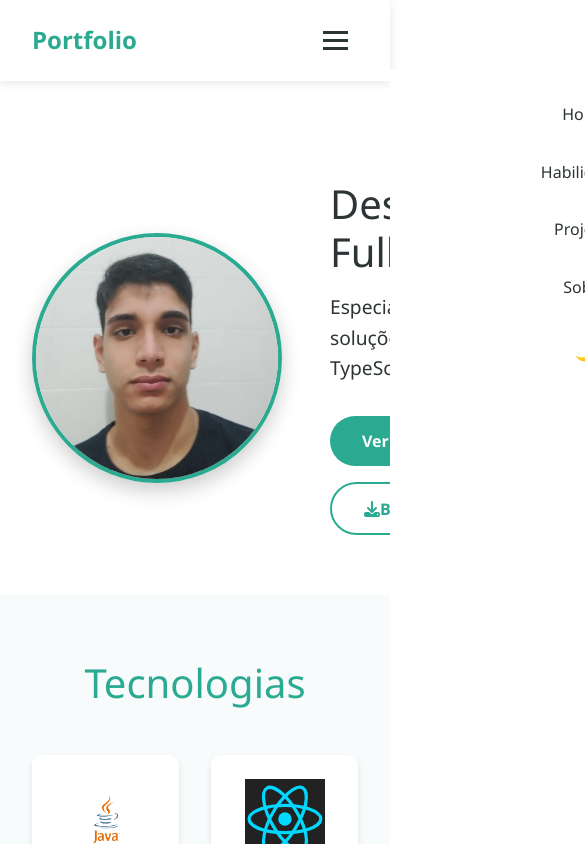
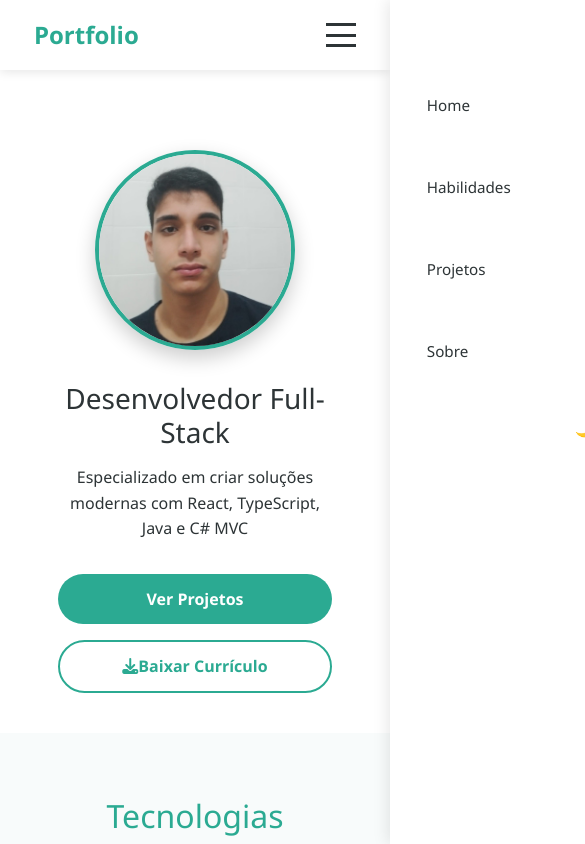
Before and after one commit to Nicola3423/meu-portifolio, a React (Create React App) app: page / in a window 390 px wide. Shown: the top 844 px of the page, 585 px wide, since content can reach past the window. Built offline with nearby package versions, Linux system fonts and the light colour scheme.

Commit message:
mudanças para responsividade

```diff
--- a/public/index.html
+++ b/public/index.html
@@ -3,7 +3,7 @@
   <head>
     <meta charset="utf-8" />
     <link rel="icon" href="%PUBLIC_URL%/favicon.ico" />
-    <meta name="viewport" content="width=device-width, initial-scale=1" />
+    <meta name="viewport" content="width=device-width, initial-scale=1.0" />
     <meta name="theme-color" content="#000000" />
     <meta
       name="description"
--- a/src/App.tsx
+++ b/src/App.tsx
@@ -1,6 +1,5 @@
 import React, { useState, useEffect } from 'react';
 import { Link } from 'react-scroll';
-import { useForm } from '@formspree/react';
 import AOS from 'aos';
 import 'aos/dist/aos.css';
 import { Helmet } from 'react-helmet-async';
@@ -103,11 +102,21 @@ const App: React.FC = () => {
           </button>
         </div>
 
-          <button className={`hamburger ${isMenuOpen ? 'active' : ''}`} onClick={toggleMenu}>
+        <button
+          className={`hamburger ${isMenuOpen ? 'active' : ''}`}
+          onClick={toggleMenu}
+          aria-label="Menu mobile"
+        >
           <span></span>
           <span></span>
           <span></span>
         </button>
+
+        {/* Adicione o overlay */}
+        <div
+          className={`nav-overlay ${isMenuOpen ? 'active' : ''}`}
+          onClick={closeMenu}
+        />
       </div>
     </nav>
 
--- a/src/styles.css
+++ b/src/styles.css
@@ -108,57 +108,38 @@ html {
 }
 
 .hamburger {
-  display: none;
-  background: none;
+  display: none; /* Escondido por padrão */
+  flex-direction: column;
+  justify-content: space-between;
+  width: 30px;
+  height: 24px;
+  background: transparent;
   border: none;
   cursor: pointer;
-  padding: 10px;
+  padding: 0;
   z-index: 1001;
 }
 
 .hamburger span {
   display: block;
-  width: 25px;
+  width: 100%;
   height: 3px;
   background: var(--text-color);
-  margin: 5px 0;
   transition: var(--transition);
+  transform-origin: center;
+}
+.hamburger.active span:nth-child(1) {
+  transform: rotate(45deg) translate(6px, 6px);
 }
 
-/* Menu Mobile */
-@media (max-width: 768px) {
-  .hamburger {
-    display: block;
-  }
+.hamburger.active span:nth-child(2) {
+  opacity: 0;
+}
 
-  .nav-links {
-    position: fixed;
-    top: 70px;
-    right: -100%;
-    width: 100%;
-    height: calc(100vh - 70px);
-    background: var(--background-color);
-    flex-direction: column;
-    padding: 2rem;
-    transition: right 0.3s ease;
-  }
+.hamburger.active span:nth-child(3) {
+  transform: rotate(-45deg) translate(6px, -6px);
+}
 
-  .nav-links.active {
-    right: 0;
-  }
-
-  .hamburger.active span:nth-child(1) {
-    transform: rotate(45deg) translate(5px, 5px);
-  }
-
-  .hamburger.active span:nth-child(2) {
-    opacity: 0;
-  }
-
-  .hamburger.active span:nth-child(3) {
-    transform: rotate(-45deg) translate(7px, -6px);
-  }
-}
 
 /* Seção Hero */
 .hero-section {
@@ -595,23 +576,227 @@ html {
   color: var(--light-color);
 }
 
-/* Responsividade */
-@media (max-width: 768px) {
-  .footer-content {
-    grid-template-columns: 1fr;
+/* ============= RESPONSIVIDADE ============= */
+@media (max-width: 1200px) {
+  .nav-content,
+  .hero-content,
+  .skills-grid,
+  .projects-grid,
+  .about-content,
+  .footer-container {
+    max-width: 90%;
+    padding: 0 1.5rem;
+  }
+}
+
+@media (max-width: 992px) {
+  /* Hero Section */
+  .hero-content {
+    flex-direction: column;
     text-align: center;
+    gap: 2rem;
   }
 
-  .footer-section h4::after {
-    left: 50%;
-    transform: translateX(-50%);
+  /* About Section */
+  .about-content {
+    grid-template-columns: 1fr;
+    gap: 2rem;
   }
 
-  .social-links {
+  .about-text-container {
+    padding-left: 0;
+  }
+}
+
+@media (max-width: 768px) {
+  /* Geral */
+  .section-title {
+    font-size: 2rem;
+  }
+
+  /* Skills Grid */
+  .skills-grid {
+    grid-template-columns: repeat(auto-fit, minmax(120px, 1fr));
+    gap: 1.5rem;
+  }
+
+  /* Projects Grid */
+  .projects-grid {
+    grid-template-columns: repeat(auto-fit, minmax(250px, 1fr));
+  }
+
+  .project-image-container {
+    height: 200px;
+  }
+
+  /* Footer */
+  .main-footer {
+    padding: 3rem 1.5rem;
+  }
+  .main-nav {
+    padding: 1rem;
+  }
+
+  .nav-content {
+    padding: 0;
+  }
+
+  .nav-links {
+    position: fixed;
+    top: 0;
+    right: -100%;
+    width: 80%;
+    max-width: 300px;
+    height: 100vh;
+    background: var(--background-color);
+    flex-direction: column;
+    padding: 6rem 2rem 2rem;
+    transition: right 0.3s ease-in-out;
+    box-shadow: -2px 0 15px rgba(0,0,0,0.1);
+    z-index: 999;
+  }
+
+  .nav-links.active {
+    right: 0;
+  }
+
+  .nav-links a {
+    width: 100%;
+    padding: 1rem;
+    border-radius: 8px;
+    transition: all 0.3s ease;
+  }
+
+  .nav-links a:hover {
+    background: rgba(43, 170, 146, 0.1);
+    transform: translateX(5px);
+  }
+
+  .hamburger {
+    display: flex;
+    flex-direction: column;
+    justify-content: space-between;
+    height: 24px;
+  }
+
+  .hamburger.active span:nth-child(1) {
+    transform: rotate(45deg) translate(6px, 6px);
+  }
+
+  .hamburger.active span:nth-child(2) {
+    opacity: 0;
+  }
+
+  .hamburger.active span:nth-child(3) {
+    transform: rotate(-45deg) translate(6px, -6px);
+  }
+
+  /* Overlay para clique externo */
+  .nav-overlay {
+    position: fixed;
+    top: 0;
+    left: 0;
+    width: 100%;
+    height: 100%;
+    background: rgba(0,0,0,0.5);
+    z-index: 998;
+    display: none;
+  }
+
+  .nav-overlay.active {
+    display: block;
+  }
+  .dark-mode .hamburger span {
+    background: var(--text-color);
+  }
+}
+
+@media (max-width: 576px) {
+  /* Hero Section */
+  .hero-section {
+    padding: 100px 1rem 40px;
+    margin-top: 50px;
+  }
+
+  .profile-image {
+    width: 200px;
+    height: 200px;
+  }
+
+  .hero-text h1 {
+    font-size: 2rem;
+  }
+
+  /* Botões */
+  .btn {
+    width: 100%;
     justify-content: center;
   }
 
-  .footer-section {
-    margin-bottom: 2.5rem;
+  /* Skills */
+  .skill-card {
+    padding: 1rem;
+  }
+
+  .skill-image {
+    width: 60px;
+    height: 60px;
+  }
+
+  /* About Cards */
+  .about-cards {
+    grid-template-columns: 1fr;
   }
 }
+
+@media (max-width: 480px) {
+  /* Navegação */
+  .main-nav {
+    padding: 1rem;
+  }
+
+  .nav-links {
+    width: 100%;
+    max-width: none;
+    padding: 5rem 1.5rem 2rem;
+  }
+
+  /* Textos */
+  .hero-text h1 {
+    font-size: 1.75rem;
+  }
+
+  .hero-text p {
+    font-size: 1rem;
+  }
+
+  /* Tech Tags */
+  .tech-tag {
+    font-size: 0.8rem;
+    padding: 0.25rem 0.75rem;
+  }
+
+  /* Footer */
+  .footer-content {
+    grid-template-columns: 1fr;
+  }
+  .nav-links a {
+    font-size: 0.95rem;
+    padding: 0.8rem;
+  }
+}
+
+@media (max-width: 360px) {
+  .hero-text h1 {
+    font-size: 1.5rem;
+  }
+
+  .section-title {
+    font-size: 1.75rem;
+  }
+}
+
+/* Tipografia Fluida */
+h1 { font-size: clamp(1.5rem, 5vw, 2.5rem); }
+h2 { font-size: clamp(1.3rem, 4vw, 2.2rem); }
+p { font-size: clamp(0.9rem, 2vw, 1.1rem); }
```
Lines whose indentation alone changed are shown as unchanged.
